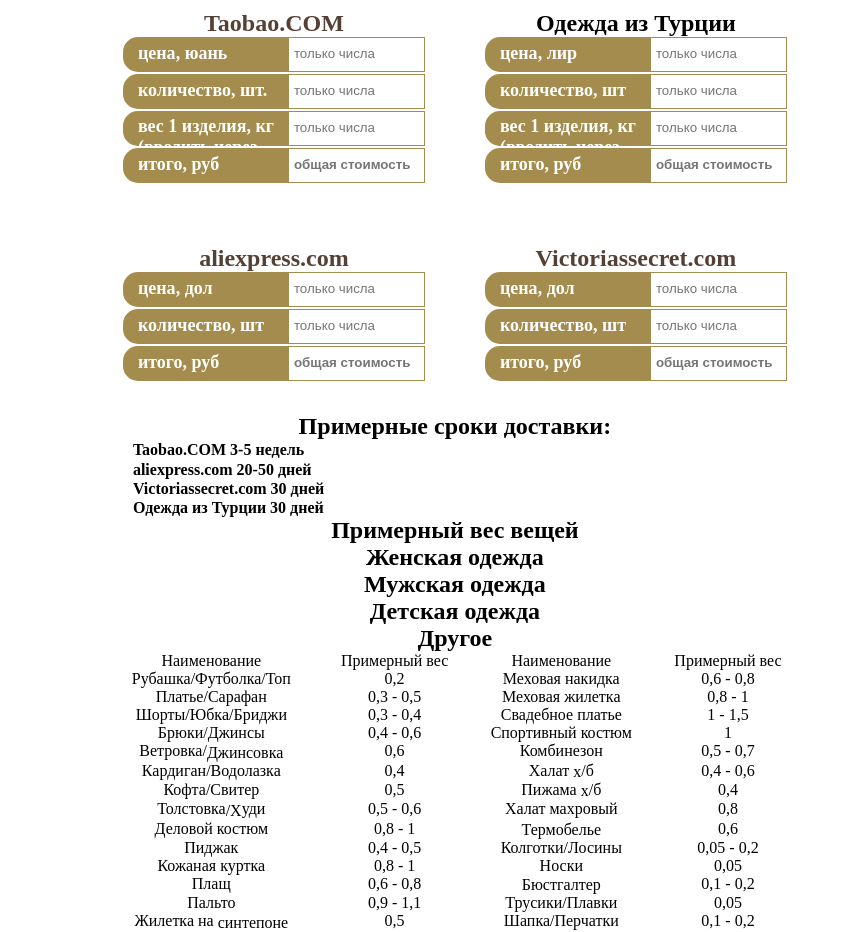
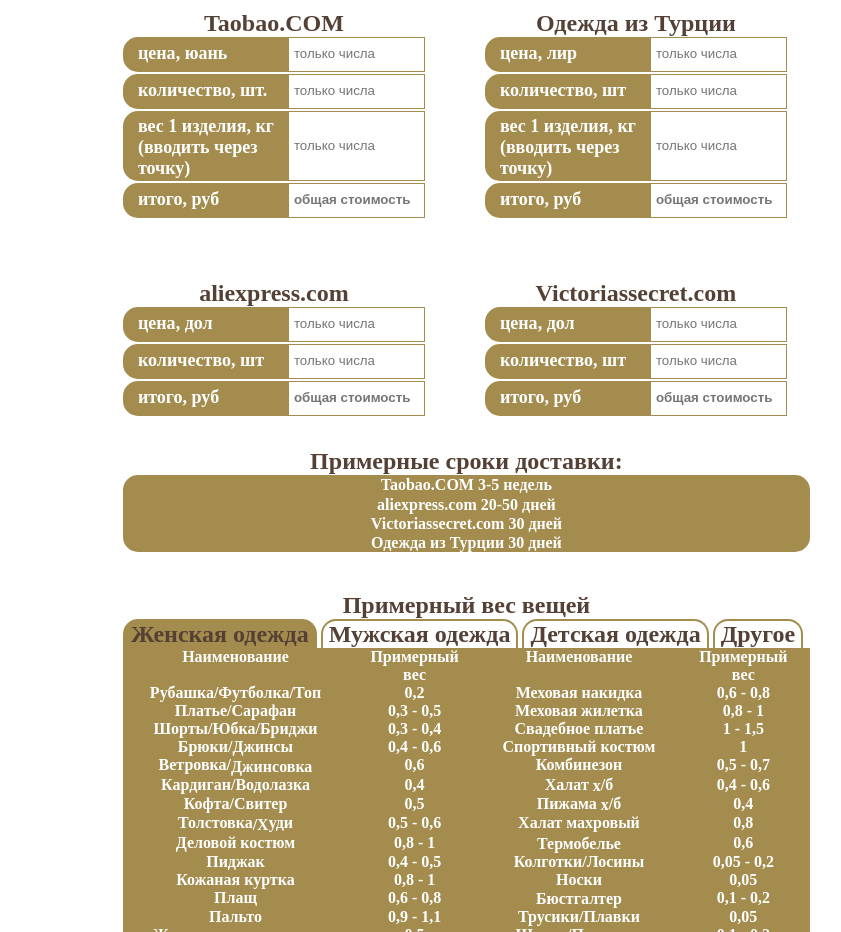
Before and after one commit to maozedong/taobao_tomsk_perm, a plain HTML site: page index.html in a window 1280 px wide. Shown: the part 20-952 px from the top of the page, without its empty margins (133-974 px from the left). Drawn offline with Linux system fonts and the light colour scheme.

Commit message:
Update stylesheet.css

```diff
--- a/stylesheets/stylesheet.css
+++ b/stylesheets/stylesheet.css
@@ -63,6 +63,58 @@ a{
 	text-decoration:none;
 	color: #554035;
 }
+table{
+	width:687px;
+	font-weight:bold;
+	-webkit-border-bottom-right-radius: 15px;
+-webkit-border-bottom-left-radius: 15px;
+-moz-border-radius-bottomright: 15px;
+-moz-border-radius-bottomleft: 15px;
+border-bottom-right-radius: 15px;
+border-bottom-left-radius: 15px;
+	background-color: #a38c4d;
+	text-align: center;
+	margin: 0 30px 0 30px;
+	color: white;
+}
+.hide{
+	display:none;
+}
+.buttons-wrapper{
+margin: 10px 30px 0px 30px;
+width:687px;
+}
+.button.active{
+-webkit-border-top-left-radius: 15px;
+-webkit-border-top-right-radius: 15px;
+-moz-border-radius-topleft: 15px;
+-moz-border-radius-topright: 15px;
+border-top-left-radius: 15px;
+border-top-right-radius: 15px;
+	background-color: #a38c4d;
+		border: 2px solid #a38c4d;
+	border-bottom: none;
+
+}
+.button{
+-webkit-border-top-left-radius: 15px;
+-webkit-border-top-right-radius: 15px;
+-moz-border-radius-topleft: 15px;
+-moz-border-radius-topright: 15px;
+border-top-left-radius: 15px;
+border-top-right-radius: 15px;
+	cursor:pointer;
+	display:inline-block;
+	font-weight:bold;
+	padding: 0 6px 0 6px;
+	text-align: center;
+	border: 2px solid #a38c4d;
+	border-bottom: none;
+	margin:0;
+}
+table p{
+	margin: 0 10px 0 10px;
+}
 input{
 padding: 0px 0px 0px 5px;
 	width:130px;
@@ -75,6 +127,7 @@ input:disabled{
 	font-weight:bold;
 }
 h1{
+color: #554035;
 text-align:center;
 font-weight:bold;
 font-size: 24px;
@@ -111,10 +164,38 @@ text-align:left;
 }
 .info{
 	font-weight:bold;
-	padding: 0 0 0 40px;
+	padding: 0 40px 0 40px;
+	-webkit-border-radius: 15px;
+	-webkit-border-radius: 15px;
+	-moz-border-radius: 15px;
+	-moz-border-radius: 15px;
+	border-radius: 15px;
+	background-color: #a38c4d;
+	text-align: center;
+	margin: 0 30px 30px 30px;
+	color: white;
 }
-.weight{
-
+#open{
+	font-weight:bold;
+	padding: 0 10px 0 10px;
+	-webkit-border-radius: 15px;
+	-webkit-border-radius: 15px;
+	-moz-border-radius: 15px;
+	-moz-border-radius: 15px;
+	border-radius: 15px;
+	background-color: #a38c4d;
+	text-align: center;
+	margin: 0 30px 0 30px;
+	color: white;
+}
+.name.nameWeight{
+	height:60px;
+}
+.inputDiv.nameWeight{
+	height:68px;
+}
+input.weight{
+	height:66px;
 }
 .name>p{
 	width:140px;
```
